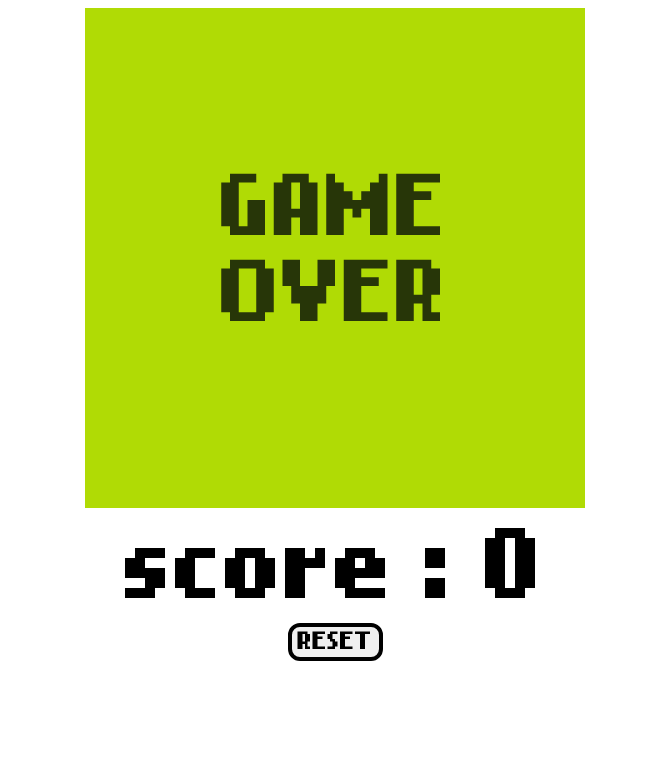
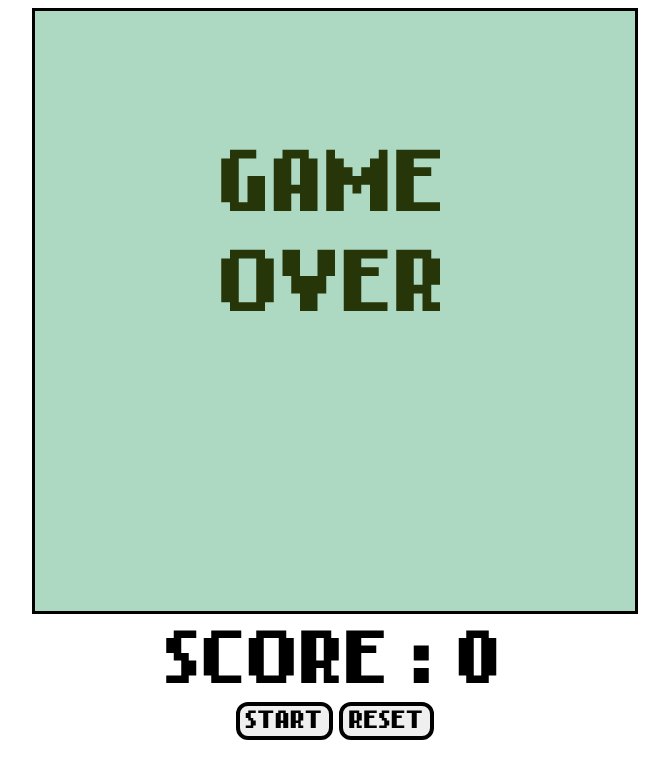
Before and after one commit to estebanstb/P_Bulles_Snake, a plain HTML site: page index.html in a window 1280 px wide. Shown: the whole page, without its empty margins (305-974 px from the left). Drawn offline with Linux system fonts and the light colour scheme.

Commit message:
Travail 28.11.2023

```diff
--- /dev/null
+++ b/css/style.css
@@ -0,0 +1,39 @@
+@font-face {
+    font-family: 'Terasong';
+    src: url(../font/Terasong.ttf) format('truetype');
+}
+
+@font-face {
+    font-family: 'NokiaFont';
+    src: url(../font/nokiaFont.ttf) format('truetype');
+}
+
+body{
+    font-family: 'NokiaFont', sans-serif;
+}
+
+#gameContainer{
+    text-align: center;
+}
+
+#gameBoard{
+    border: 3px solid;
+    border-color: #000000;
+    background-color: #add8c1;
+}
+
+#scoreText{
+    font-family: 'NokiaFont', sans-serif;
+    font-size: 60px;
+}
+
+button{
+    text-align: center;
+    font-family: 'NokiaFont', sans-serif;
+    font-size: 20px;
+    width: 100;
+    height: 50;
+    border: 4px solid;
+    border-radius: 12px;
+    cursor: pointer;
+}
--- a/index.html
+++ b/index.html
@@ -4,12 +4,13 @@
     <meta charset="UTF-8">
     <meta name="viewport" content="width=device-width, initial-scale=1.0">
     <title>Snake - Esteban</title>
-    <link rel="stylesheet" href="style.css">
+    <link rel="stylesheet" href="css/style.css">
 </head>
 <body>
     <div id ="gameContainer">
-        <canvas id="gameBoard" width="500" height="500"></canvas>
+        <canvas id="gameBoard" width="600" height="600"></canvas>
         <div id="scoreText">0</div>
+        <button id="startBtn">START</button>
         <button id="resetBtn">RESET</button>
     </div>
     <script src ="main.js"></script>
--- a/main.js
+++ b/main.js
@@ -2,13 +2,14 @@ const gameBoard = document.querySelector("#gameBoard");
 const ctx = gameBoard.getContext("2d");
 const scoreText = document.querySelector("#scoreText");
 const resetBtn = document.querySelector("#resetBtn");
+const startBtn = document.querySelector("#startBtn");
 const gameWidth = gameBoard.width;
 const gameHeight = gameBoard.height;
-const boardBackground = "#b0db05";
+const boardBackground = "#add8c1";
 const snakeColor = "#273608";
-const snakeBorder = "#b0db05";
-const foodColor = "red";
-const foodBorder = "#b0db05";
+const snakeBorder = "#add8c1";
+/*const foodColor = "red";
+const foodBorder = "#9ac907";*/
 const unitSize = 25;
 let foodNumber = 0;
 let gameNumber = 1;
@@ -33,7 +34,7 @@ gameStart();
 
 function gameStart(){
     running = true;
-    scoreText.textContent = "score : " + score;
+    scoreText.textContent = "SCORE : " + score;
     createFood();
     drawFood();
     nextTick();
@@ -73,10 +74,10 @@ function createFood(){
 
 };
 function drawFood(){
-    ctx.fillStyle = foodColor; // Attribuer la couleur de fond de la pomme
-    ctx.strokeStyle = foodBorder; // Attribuer la couleur des contours de la pomme
-    ctx.fillRect(foodX, foodY, unitSize, unitSize);
-    ctx.strokeRect(foodX, foodY, unitSize, unitSize);
+    let foodImage = new Image();
+    foodImage.src = "images/grayishApplePixel.png";
+
+    ctx.drawImage(foodImage, foodX, foodY, unitSize, unitSize);
 };
 function moveSnake(){
     const head = {x: snake[0].x +xVelocity, //nombre positif pour droite, negatif gauche
@@ -86,7 +87,7 @@ function moveSnake(){
     // Si la pomme est mangée
     if(snake[0].x == foodX && snake[0].y == foodY){
         score +=1;
-        scoreText.textContent = "score : " + score;
+        scoreText.textContent = "SCORE : " + score;
         createFood(); // Une fois qu'une pomme est mangée en faire apparaitre une autre
     }
     else{
@@ -99,6 +100,7 @@ function drawSnake(){
     snake.forEach(snakePart => {
         ctx.fillRect(snakePart.x, snakePart.y, unitSize, unitSize)
         ctx.strokeRect(snakePart.x, snakePart.y, unitSize, unitSize)
+        //let snakeImage = new Image(); snakeImage.src = "images/snakeTexture.jpg"; ctx.drawImage(snakeImage, snakePart.x, snakePart.y, unitSize, unitSize)
     })
 };
 function changeDirection(event){
@@ -158,22 +160,22 @@ function displayGameOver(){
     ctx.font = "70px 'NokiaFont', sans-serif";
     ctx.fillStyle = "#273608";
     ctx.textAlign = "center";
-    ctx.fillText("GAME", gameWidth / 2, gameHeight / 2.2);
-    ctx.fillText("OVER", gameWidth / 2, gameHeight / 1.6);
+    ctx.fillText("GAME", gameWidth / 2, gameHeight / 3);
+    ctx.fillText("OVER", gameWidth / 2, gameHeight / 2);
     running = false; // Arrêt du jeu
 };
 function resetGame(){
     gameNumber +=1;
+    foodNumber = 0;
     score = 0;
-    foodNumber = 0;
     xVelocity = unitSize;
     yVelocity = 0;
 
         snake = [
         /*{x:unitSize * 4, y:0},
         {x:unitSize * 3, y:0},
-        {x:unitSize * 2, y:0},
-        {x:unitSize, y:0},*/ // Snake qui commence direct à 5 blocks
+        {x:unitSize * 2, y:0},*/
+        {x:unitSize, y:0}, // Snake qui commence direct à 5 blocks
         {x:0, y:0}
     ];
     gameStart();
```
Also changed, not shown: images/blackapplePixel.png (added), images/grayishApplePixel.png (added), images/snakeTexture.jpg (added), images/startImage.png (added).
